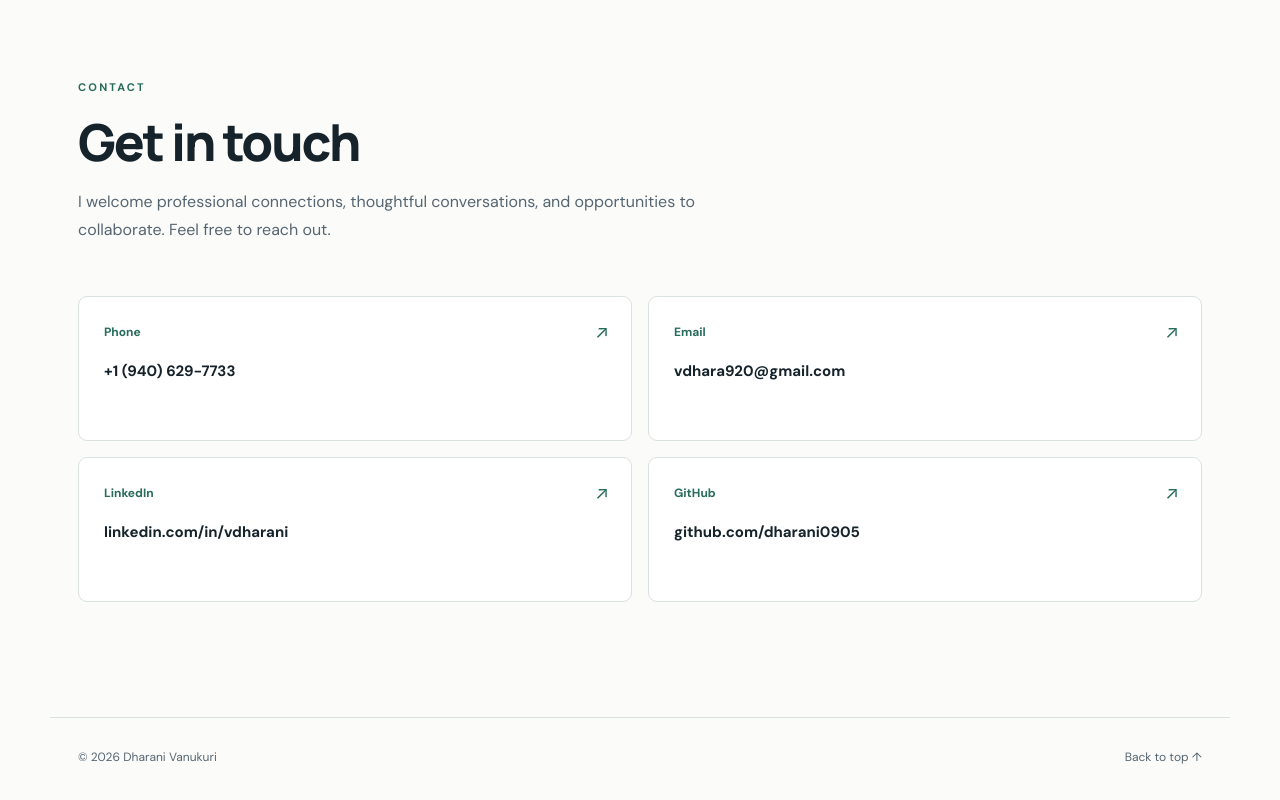
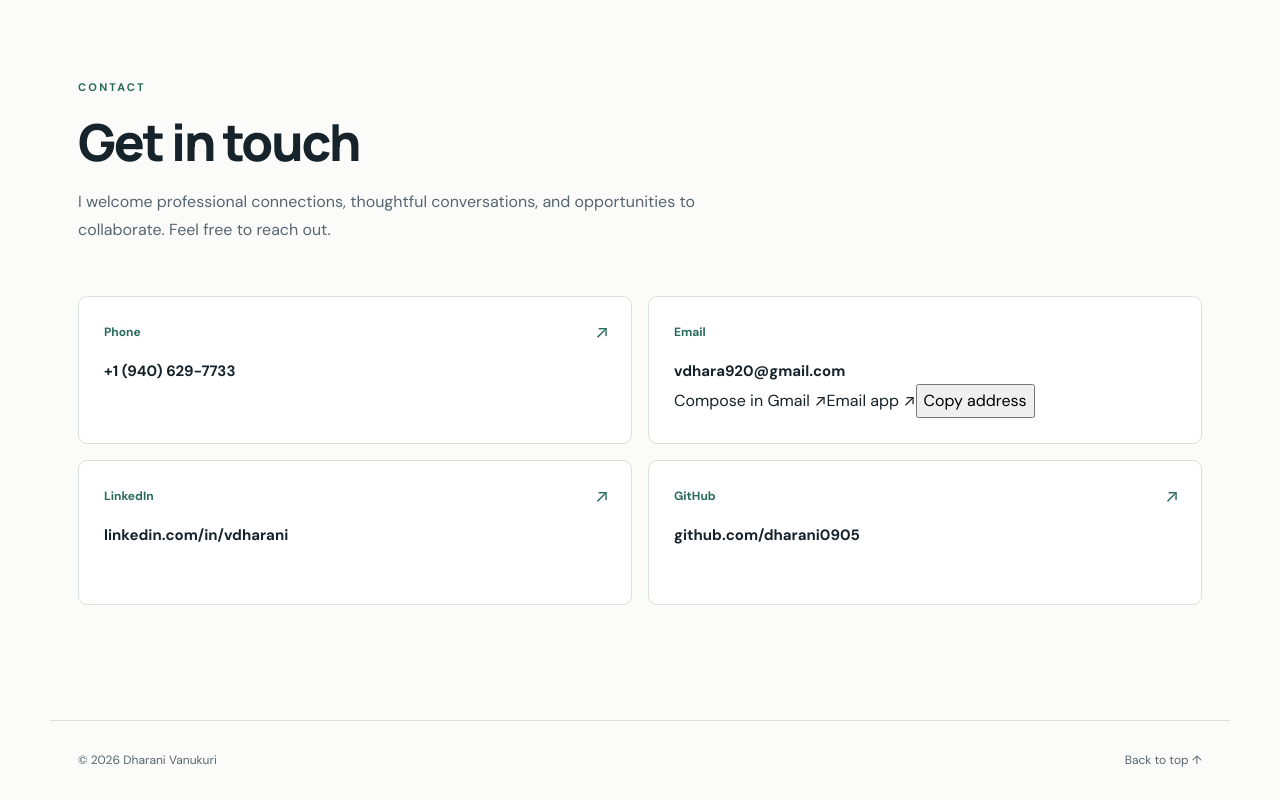
Before and after one commit to dharani0905/dharani-portfolio, a plain HTML site: page index.html in a window 1280 px wide. Shown: the part 5157-5957 px from the top of the page. Drawn offline with Linux system fonts and the light colour scheme.

Commit message:
Polish navy portfolio theme, circular portrait, spacing and reliable email options

```diff
--- a/index.html
+++ b/index.html
@@ -56,7 +56,7 @@
 <section class="content-section contact-section" id="contact" aria-labelledby="contact-title">
 <div class="section-intro"><div class="eyebrow">CONTACT</div><h2 id="contact-title">Get in touch</h2><p>I welcome professional connections, thoughtful conversations, and opportunities to collaborate. Feel free to reach out.</p></div>
 <div class="contact-grid"><a class="contact-item" href="tel:+19406297733"><span>Phone</span><strong>+1 (940) 629-7733</strong><span class="contact-arrow" aria-hidden="true">↗</span></a>
-<a class="contact-item" href="mailto:vdhara920@gmail.com"><span>Email</span><strong>vdhara920@gmail.com</strong><span class="contact-arrow" aria-hidden="true">↗</span></a>
+<div class="contact-item contact-email"><span>Email</span><strong>vdhara920@gmail.com</strong><div class="email-actions"><a class="email-action-primary" href="https://mail.google.com/mail/?view=cm&amp;fs=1&amp;to=vdhara920%40gmail.com" target="_blank" rel="noopener noreferrer" aria-label="Compose an email to Dharani in Gmail">Compose in Gmail ↗</a><a href="mailto:vdhara920@gmail.com" aria-label="Open your default email app">Email app ↗</a><button type="button" id="copy-email" aria-label="Copy Dharani's email address">Copy address</button></div><span id="email-feedback" role="status" aria-live="polite" class="email-feedback"></span></div>
 <a class="contact-item" href="https://www.linkedin.com/in/vdharani/" target="_blank" rel="noopener noreferrer"><span>LinkedIn</span><strong>linkedin.com/in/vdharani</strong><span class="contact-arrow" aria-hidden="true">↗</span></a>
 <a class="contact-item" href="https://github.com/dharani0905" target="_blank" rel="noopener noreferrer"><span>GitHub</span><strong>github.com/dharani0905</strong><span class="contact-arrow" aria-hidden="true">↗</span></a>
 </div>
```
